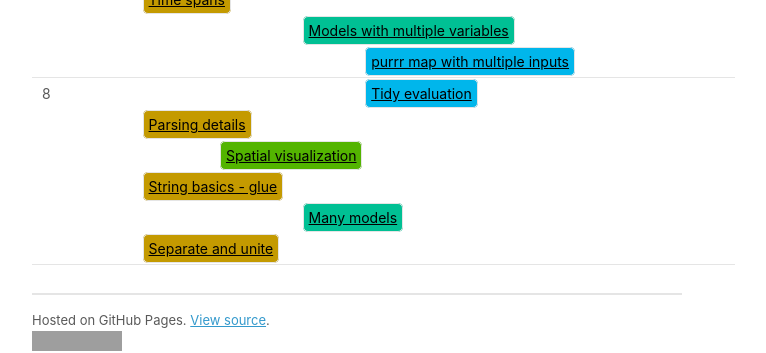
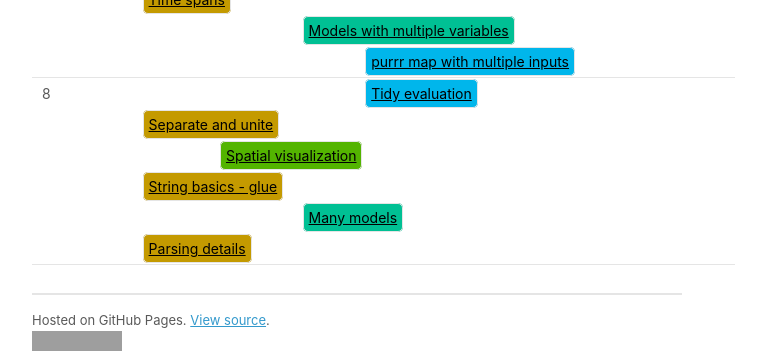
Before and after one commit to dcl-2019-01/curriculum, a Jekyll site: the page built from docs/index.md, in a window 1280 px wide. Shown: the part 1409-1762 px from the top of the page, without its empty margins (283-1049 px from the left). Built offline with Jekyll 4.4.1, drawn with Linux system fonts in a browser that asks for light colours; our own code applies the rules of GitHub Pages for plain Markdown files; a script that is not in the unit is left out; grey boxes are pictures that could not be loaded.

Commit message:
Update for week 8

```diff
--- a/docs/index.md
+++ b/docs/index.md
@@ -313,7 +313,7 @@ title: Theme index
 <tr>
 <td></td>
   <td colspan="1"></td>
-  <td colspan="6"><a class="wrangle" href="parse-details.html">Parsing details</a></td>
+  <td colspan="6"><a class="wrangle" href="separate-unite.html">Separate and unite</a></td>
   <td colspan="5"></td>
 </tr>
 <tr>
@@ -337,7 +337,7 @@ title: Theme index
 <tr>
 <td></td>
   <td colspan="1"></td>
-  <td colspan="6"><a class="wrangle" href="separate-unite.html">Separate and unite</a></td>
+  <td colspan="6"><a class="wrangle" href="parse-details.html">Parsing details</a></td>
   <td colspan="5"></td>
 </tr>
 </tbody>
--- a/syllabus.yml
+++ b/syllabus.yml
@@ -60,11 +60,11 @@ weeks:
 
   week-08:
   - tidy-eval
-  - parse-details
+  - separate-unite
   - spatial-vis
   - string-basics-2
   - model-many
-  - separate-unite
+  - parse-details
 
   week-09:
   - workflow-rmarkdown
```
